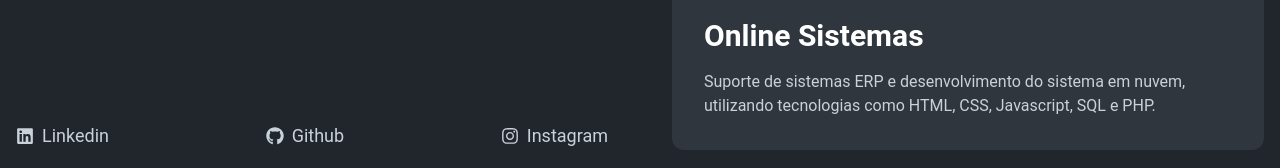
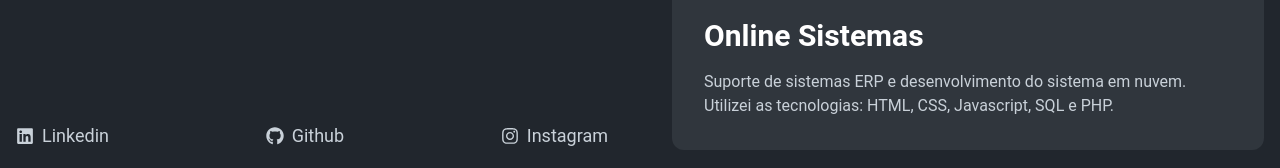
Before and after one commit to eduardovilke/eduardovilke.com, a Next.js app: page / in a window 1280 px wide. Shown: the part 690-858 px from the top of the page. Built offline with nearby package versions, Linux system fonts and the light colour scheme.

Commit message:
fix: adjustments in job description

```diff
--- a/src/components/WorkExperiencie/index.tsx
+++ b/src/components/WorkExperiencie/index.tsx
@@ -15,7 +15,7 @@ export function WorkExperience(): JSX.Element{
     {
       id: 3,
       title: 'Online Sistemas',
-      description: 'Suporte de sistemas ERP e desenvolvimento do sistema em nuvem, utilizando tecnologias como HTML, CSS, Javascript, SQL e PHP.'
+      description: 'Suporte de sistemas ERP e desenvolvimento do sistema em nuvem. Utilizei as tecnologias: HTML, CSS, Javascript, SQL e PHP.'
     }
   ]
   return(
```
